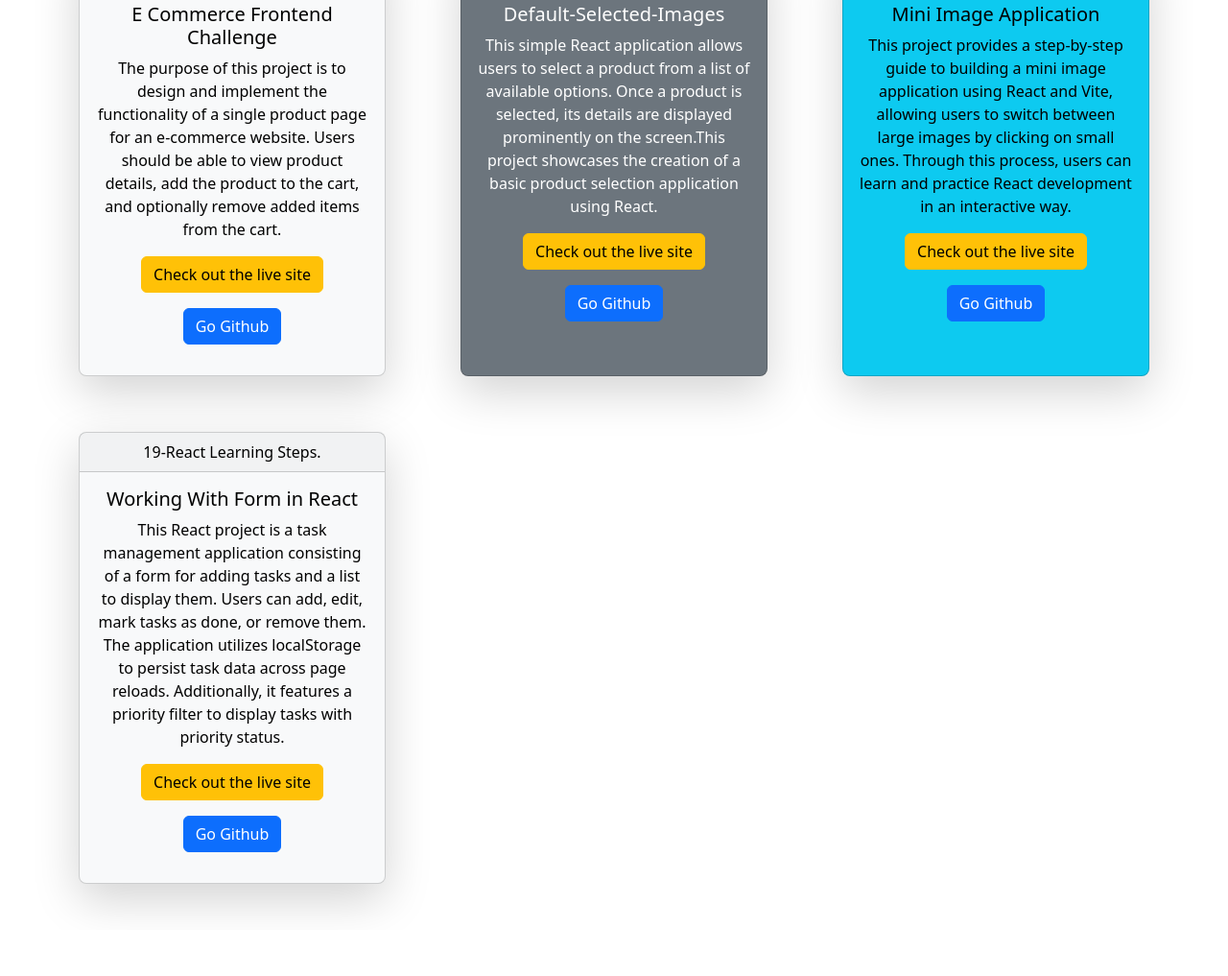
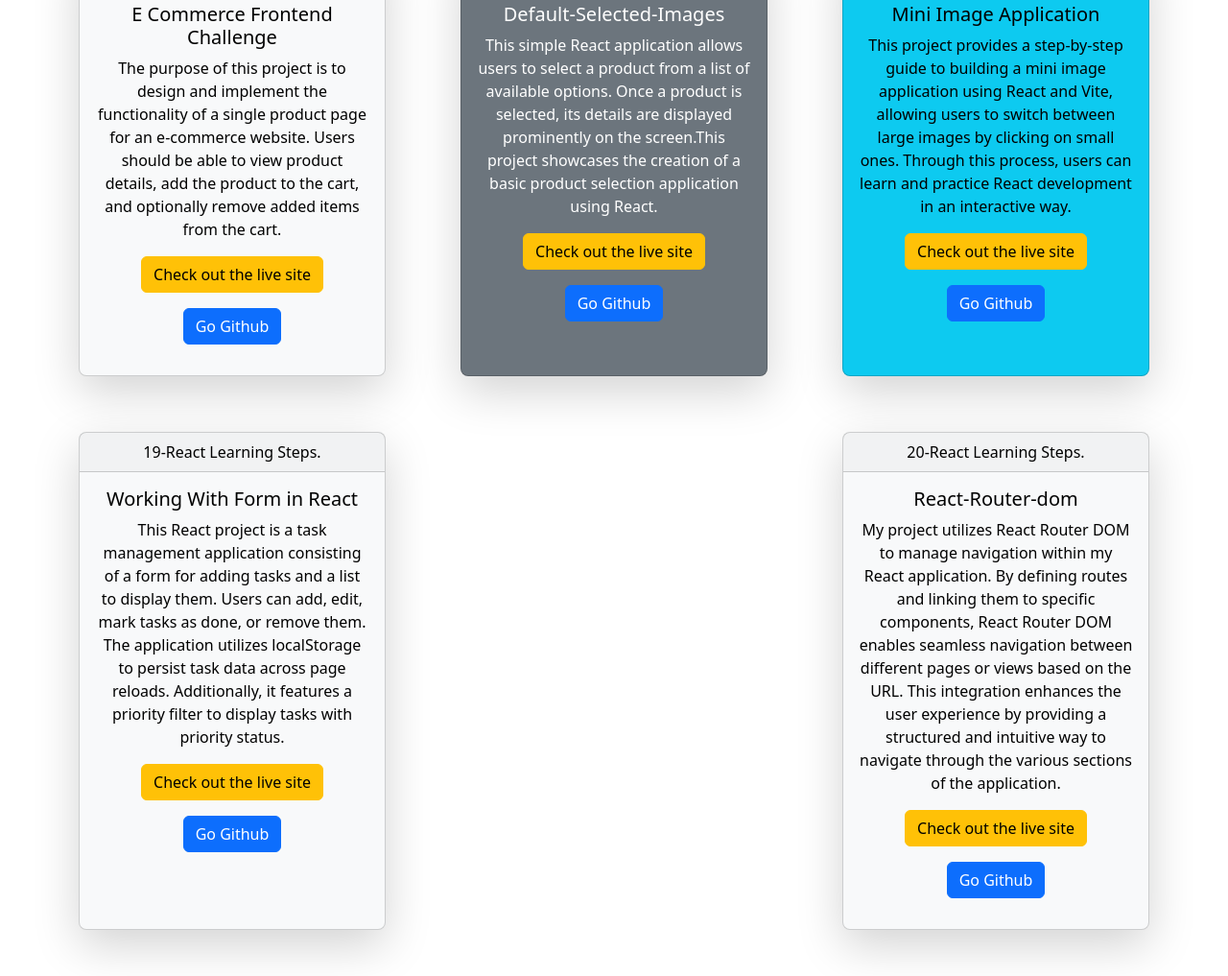
Before and after one commit to AliCanKANBOLAT/Online-Resume-with-Boostrap, a website: page my-projects/projects001.html in a window 1280 px wide. Shown: the part 2678-3695 px from the top of the page at 96% size. Before the commit the page ends 3647 px from the top, so only its background shows below. Drawn offline with nearby package versions, Linux system fonts and the light colour scheme.

Commit message:
last-project-added-

```diff
--- a/my-projects/projects001.html
+++ b/my-projects/projects001.html
@@ -244,6 +244,17 @@ href="https://cdnjs.cloudflare.com/ajax/libs/animate.css/4.1.1/animate.min.css"
                     <p><a href="https://github.com/AliCanKANBOLAT/working-with-form-in-React" class="btn btn-primary">Go Github</a></p>
                 </div>
               </div>
+              <div class="card shadow-lg rounded-3 text-bg-light mb-5" style="max-width: 20rem;">
+                <div class="card-header">20-React Learning Steps.</div>
+                <div class="card-body hover">
+                  <h5 class="card-title">React-Router-dom</h5>
+                  <p class="card-text">My project utilizes React Router DOM to manage navigation within my React application. By defining routes and linking them to specific components, React Router DOM enables seamless navigation between different pages or views based on the URL. This integration enhances the user experience by providing a structured and intuitive way to navigate through the various sections of the application.
+                    </p>
+                  <p><a href="https://react-router-dom-practices.netlify.app/" class="btn btn-warning">Check out the live site</a></p>
+
+                    <p><a href="https://github.com/AliCanKANBOLAT/ReactRouterDOM.git" class="btn btn-primary">Go Github</a></p>
+                </div>
+              </div>
             </div>
           </div>
         </div>
@@ -277,7 +288,7 @@ function changeCardColor(cardBody) {
   console.log(cardGroupNo)
   }
   else if (cardGroupNo % 3 === 2){// && cardGroupNo < cardGroupNoLength - 1) {
-    cardBody.style.backgroundColor = '#222f3e';
+  cardBody.style.backgroundColor = '#222f3e';
   cardBody.style.color = '#48dbfb';
   cardGroupNo++;
   console.log(cardGroupNo)
@@ -290,10 +301,10 @@ function changeCardColor(cardBody) {
     cardGroupNo++;
     console.log(cardGroupNo)
 }
-// else {
-//   cardBody.style.backgroundColor = '#222f3e';
-//   cardBody.style.color = '#48dbfb';
-// }
+else {
+  cardBody.style.backgroundColor = '#222f3e';
+  cardBody.style.color = '#48dbfb';
+ }
 
 }
 
```
